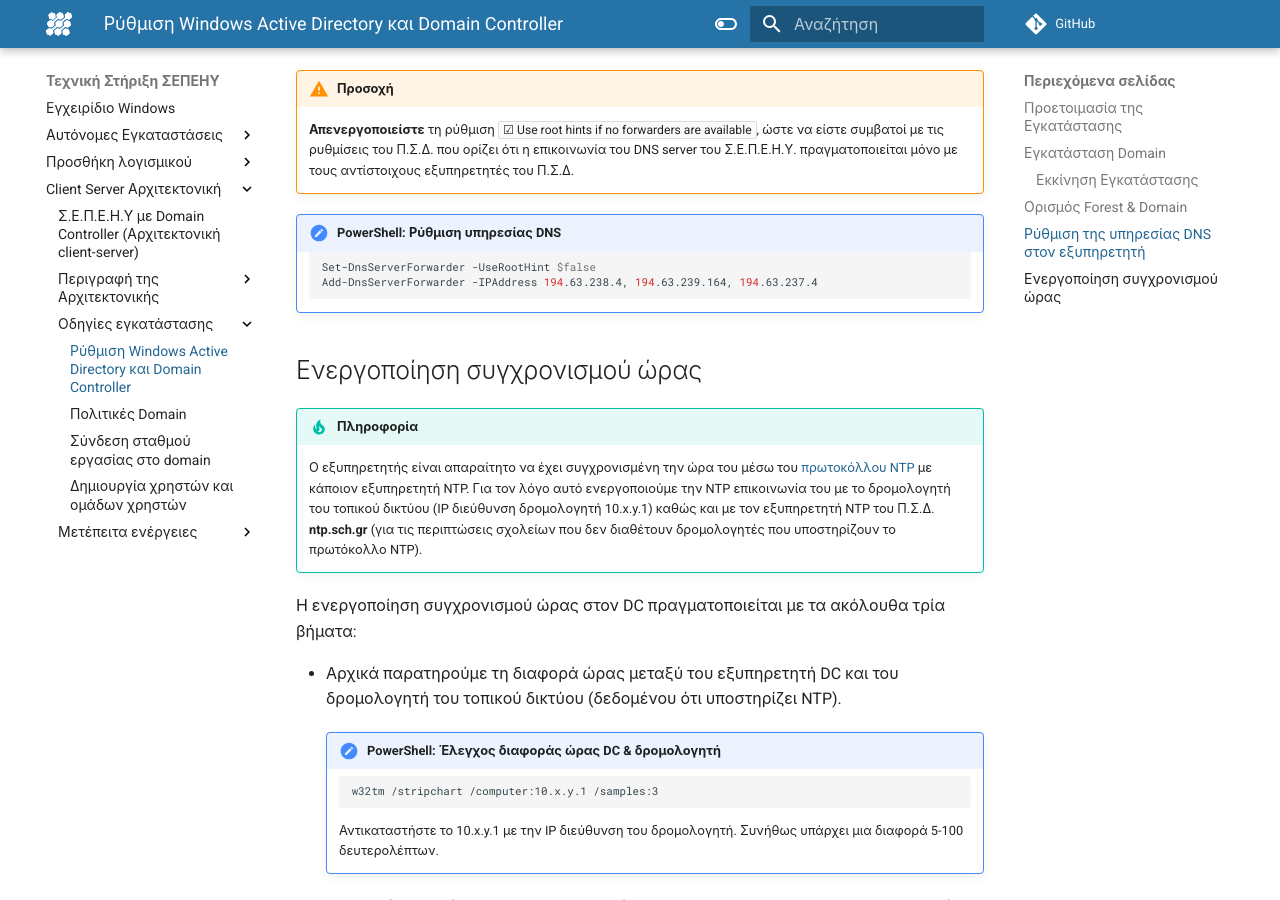
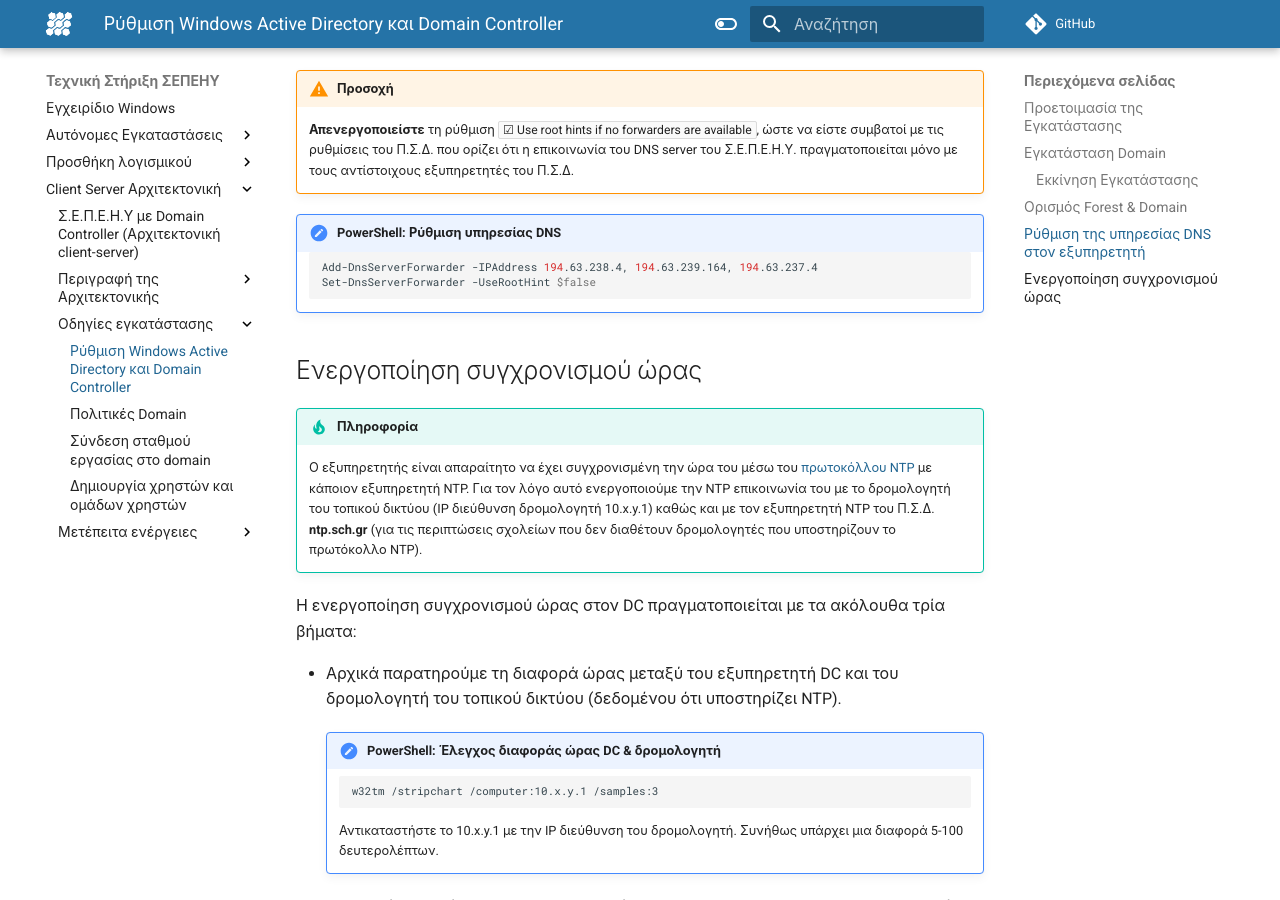
Before and after one commit to pe86/windows, an MkDocs documentation site: the page built from docs/client-server/server-setup-dc/index.md, in a window 1280 px wide and 900 px high, scrolled down 4893 px. Built offline with MkDocs 1.6.1 and Material for MkDocs 9.7.7, drawn with Linux system fonts in a browser that asks for light colours; comment, search, counter and statistics services are not loaded.

Commit message:
minor changes to DNS root hints script

````diff
--- a/docs/client-server/server-setup-dc/index.md
+++ b/docs/client-server/server-setup-dc/index.md
@@ -165,8 +165,8 @@
 
 !!! powershell "PowerShell: Ρύθμιση υπηρεσίας DNS"
     ```shell
+    Add-DnsServerForwarder -IPAddress 194.63.238.4, 194.63.239.164, 194.63.237.4
     Set-DnsServerForwarder -UseRootHint $false
-    Add-DnsServerForwarder -IPAddress 194.63.238.4, 194.63.239.164, 194.63.237.4
     ```
 
 ## Ενεργοποίηση συγχρονισμού ώρας
````
